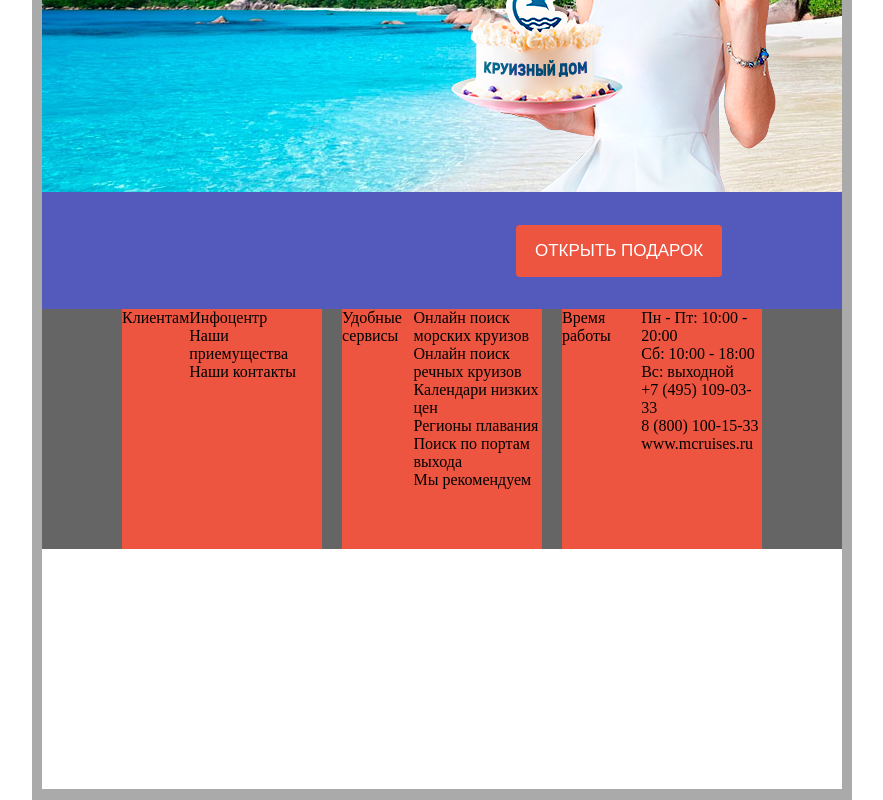
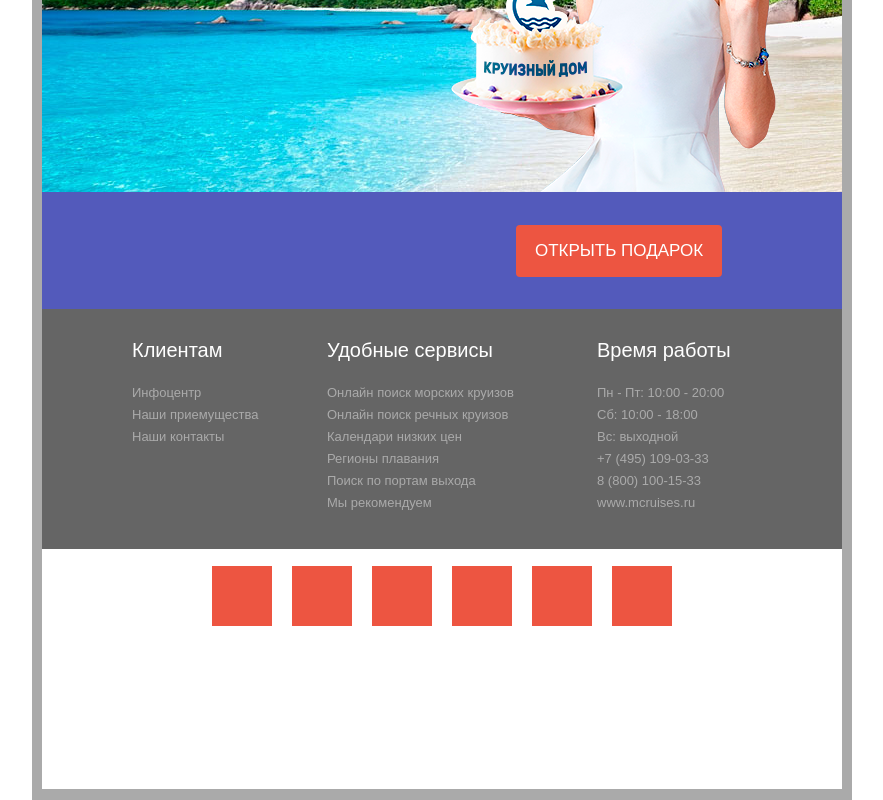
Before and after one commit to MikeIv/Card_BD, a website: page src/index.html in a window 1280 px wide. Shown: the part 438-1238 px from the top of the page, without its empty margins (198-1081 px from the left). Drawn offline with Linux system fonts and the light colour scheme.

Commit message:
add content to footer

```diff
--- a/src/index.html
+++ b/src/index.html
@@ -14,7 +14,8 @@
 <p class="browserupgrade">You are using an <strong>outdated</strong> browser. Please <a href="https://browsehappy.com/">upgrade
     your browser</a> to improve your experience and security.</p>
 <p class="browserupgrade">Вы используете <strong>устаревший</strong> браузер. Пожалуйста <a
-        href="https://browsehappy.com/">обновите браузер</a> для корректного отображения страниц и для Вашей безопасности.</p>
+        href="https://browsehappy.com/">обновите браузер</a> для корректного отображения страниц и для Вашей
+    безопасности.</p>
 <![endif]-->
 
 <!-- Add your site or application content here -->
@@ -31,10 +32,12 @@
                     </a>
                 </li>
                 <li class="nav-header-sm__item">
-                    <a class="nav-header-sm__link button" href="https://www.mcruises.ru/sea_cruise/cruises/">Морские круизы</a>
+                    <a class="nav-header-sm__link button" href="https://www.mcruises.ru/sea_cruise/cruises/">Морские
+                        круизы</a>
                 </li>
                 <li class="nav-header-sm__item">
-                    <a class="nav-header-sm__link button" href="https://www.mcruises.ru/sea_cruise/cruises/">Речные круизы</a>
+                    <a class="nav-header-sm__link button" href="https://www.mcruises.ru/sea_cruise/cruises/">Речные
+                        круизы</a>
                 </li>
                 <li class="nav-header-sm__item">
                     <div class="nav-header-sm__contact">
@@ -65,26 +68,38 @@
 
         <div class="footer-sm__info">
             <ul class="footer-sm__info-blocks-list">
-                <li class="footer-sm__info-block info-block">
+                <li class="footer-sm__info-block info-block info-block--padding-width">
                     <h2 class="info-block__header">Клиентам</h2>
                     <ul class="info-block__list">
-                        <li class="info-block__item">Инфоцентр</li>
-                        <li class="info-block__item">Наши приемущества</li>
-                        <li class="info-block__item">Наши контакты</li>
+                        <li class="info-block__item">
+                            <a class="info-block__item-link" href="#">Инфоцентр</a>
+                        </li>
+                        <li class="info-block__item">
+                            <a class="info-block__item-link" href="#">Наши приемущества</a>
+                        </li>
+                        <li class="info-block__item">
+                            <a class="info-block__item-link" href="#">Наши контакты</a>
+                        </li>
                     </ul>
                 </li>
                 <li class="footer-sm__info-block info-block">
                     <h2 class="info-block__header">Удобные сервисы</h2>
                     <ul class="info-block__list">
-                        <li class="info-block__item">Онлайн поиск морских круизов</li>
-                        <li class="info-block__item">Онлайн поиск речных круизов</li>
-                        <li class="info-block__item">Календари низких цен</li>
-                        <li class="info-block__item">Регионы плавания</li>
-                        <li class="info-block__item">Поиск по портам выхода</li>
-                        <li class="info-block__item">Мы рекомендуем</li>
+                        <li class="info-block__item">
+                            <a class="info-block__item-link" href="#">Онлайн поиск морских круизов</a></li>
+                        <li class="info-block__item">
+                            <a class="info-block__item-link" href="#">Онлайн поиск речных круизов</a></li>
+                        <li class="info-block__item">
+                            <a class="info-block__item-link" href="#">Календари низких цен</a></li>
+                        <li class="info-block__item">
+                            <a class="info-block__item-link" href="#">Регионы плавания</a></li>
+                        <li class="info-block__item">
+                            <a class="info-block__item-link" href="#">Поиск по портам выхода</a></li>
+                        <li class="info-block__item">
+                            <a class="info-block__item-link" href="#">Мы рекомендуем</a></li>
                     </ul>
                 </li>
-                <li class="footer-sm__info-block info-block">
+                <li class="footer-sm__info-block info-block info-block--padding-width">
                     <h2 class="info-block__header">Время работы</h2>
                     <ul class="info-block__list">
                         <li class="info-block__item">Пн - Пт: 10:00 - 20:00</li>
@@ -99,7 +114,32 @@
         </div>
 
         <div class="footer-sm__bottom-block">
-            <ul class="footer-sm__social"></ul>
+            <ul class="footer-sm__social">
+                <li class="footer-sm__social-item social">
+                    <a class="social__link" href="#"><img src="" alt="" class="social__icon">
+                        <p class="social__txt"></p></a>
+                </li>
+                <li class="footer-sm__social-item social">
+                    <a class="social__link" href="#"><img src="" alt="" class="social__icon">
+                        <p class="social__txt"></p></a>
+                </li>
+                <li class="footer-sm__social-item social">
+                    <a class="social__link" href="#"><img src="" alt="" class="social__icon">
+                        <p class="social__txt"></p></a>
+                </li>
+                <li class="footer-sm__social-item social">
+                    <a class="social__link" href="#"><img src="" alt="" class="social__icon">
+                        <p class="social__txt"></p></a>
+                </li>
+                <li class="footer-sm__social-item social">
+                    <a class="social__link" href="#"><img src="" alt="" class="social__icon">
+                        <p class="social__txt"></p></a>
+                </li>
+                <li class="footer-sm__social-item social">
+                    <a class="social__link" href="#"><img src="" alt="" class="social__icon">
+                        <p class="social__txt"></p></a>
+                </li>
+            </ul>
             <div class="footer-sm__notice"></div>
         </div>
 
@@ -109,6 +149,5 @@
 </article>
 
 
-
 </body>
 </html>
--- a/src/less/block/footer-sm.less
+++ b/src/less/block/footer-sm.less
@@ -14,19 +14,29 @@
 
 .footer-sm__info-blocks-list {
   display: flex;
-  justify-content: space-between;
   width: 100%;
 }
 
 .footer-sm__info-block {
   display: flex;
-  width: 200px;
   min-height: 240px;
-  background-color: @orange;
+  background-color: @darkgray;
 }
 
 .footer-sm__bottom-block {
+  display: flex;
+  flex-direction: column;
+  align-items: center;
   width: 800px;
   min-height: 240px;
+  padding-top: 17px;
+  box-sizing: border-box;
   background-color: @white;
 }
+
+.footer-sm__social {
+  display: flex;
+  justify-content: center;
+  align-items: center;
+  width: 640px;
+}
--- a/src/less/block/info-block.less
+++ b/src/less/block/info-block.less
@@ -0,0 +1,40 @@
+.info-block {
+  display: flex;
+  flex-direction: column;
+  justify-content: flex-start;
+  width: 210px;
+  margin-left: 35px;
+  margin-right: 50px;
+  box-sizing: border-box;
+
+  &--padding-width {
+    width: 170px;
+    margin: 0;
+    padding-left: 10px;
+
+  }
+
+}
+
+.info-block__header {
+  margin-top: 30px;
+  margin-bottom: 20px;
+  font-family: Arial;
+  font-size: 20px;
+  color: @white;
+}
+
+.info-block__item {
+  font-family: Arial;
+  font-size: 13px;
+  line-height: 22px;
+  color: @gray;
+  box-sizing: border-box;
+
+}
+
+.info-block__item-link {
+  text-decoration: none;
+  color: @gray;
+
+}
--- /dev/null
+++ b/src/less/block/social.less
@@ -0,0 +1,9 @@
+.social {
+  display: flex;
+  flex-direction: column;
+  width: 60px;
+  height: 60px;
+  margin-left: 10px;
+  margin-right: 10px;
+  background-color: @orange;
+}
--- a/src/less/style.less
+++ b/src/less/style.less
@@ -10,3 +10,4 @@
 @import "block/intro-sm.less";
 @import "block/footer-sm.less";
 @import "block/info-block.less";
+@import "block/social.less";
```
Also changed, not shown: build/css/style.css, build/css/style.min.css, build/index.html, src/css/style.css.
